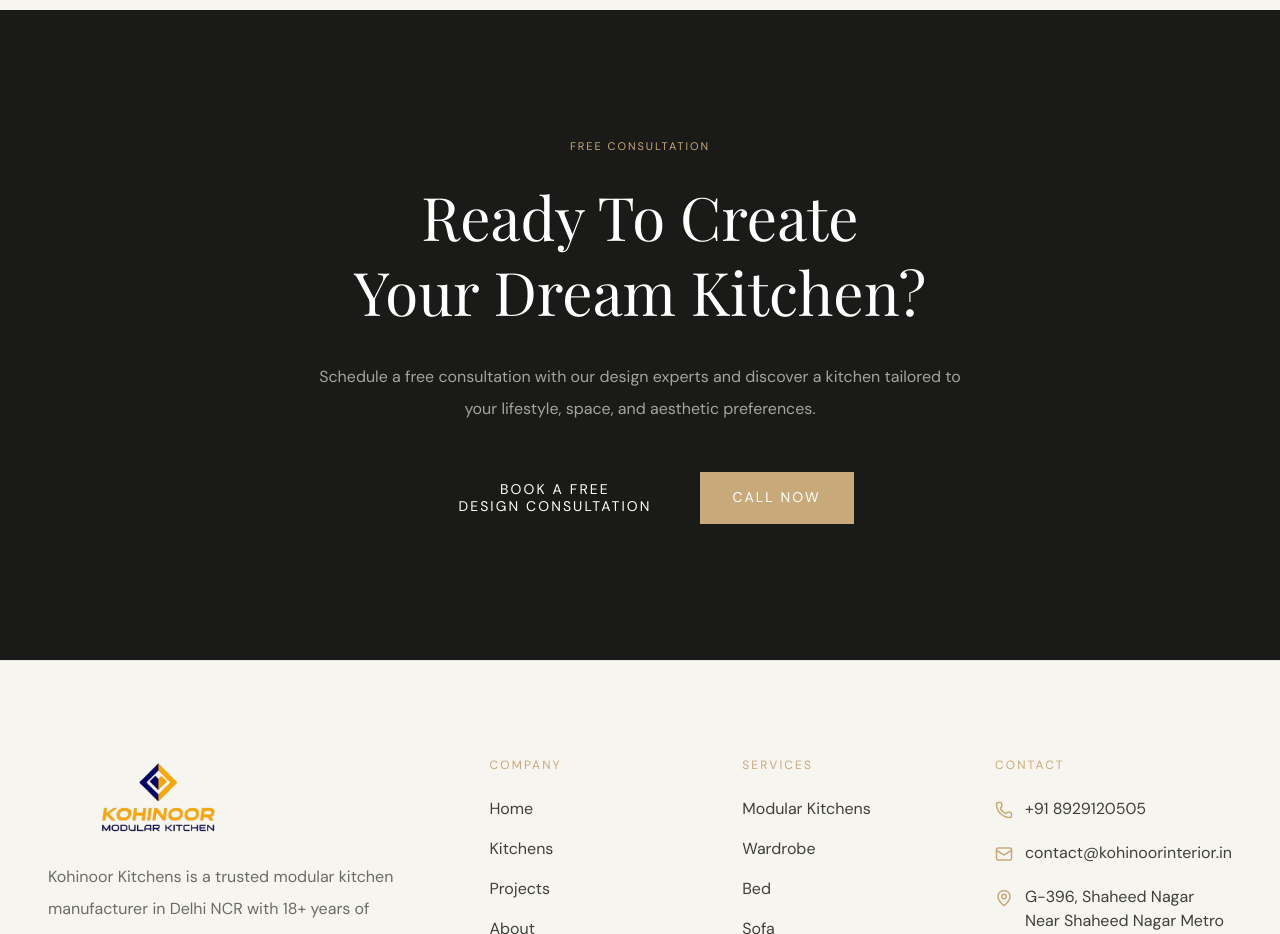
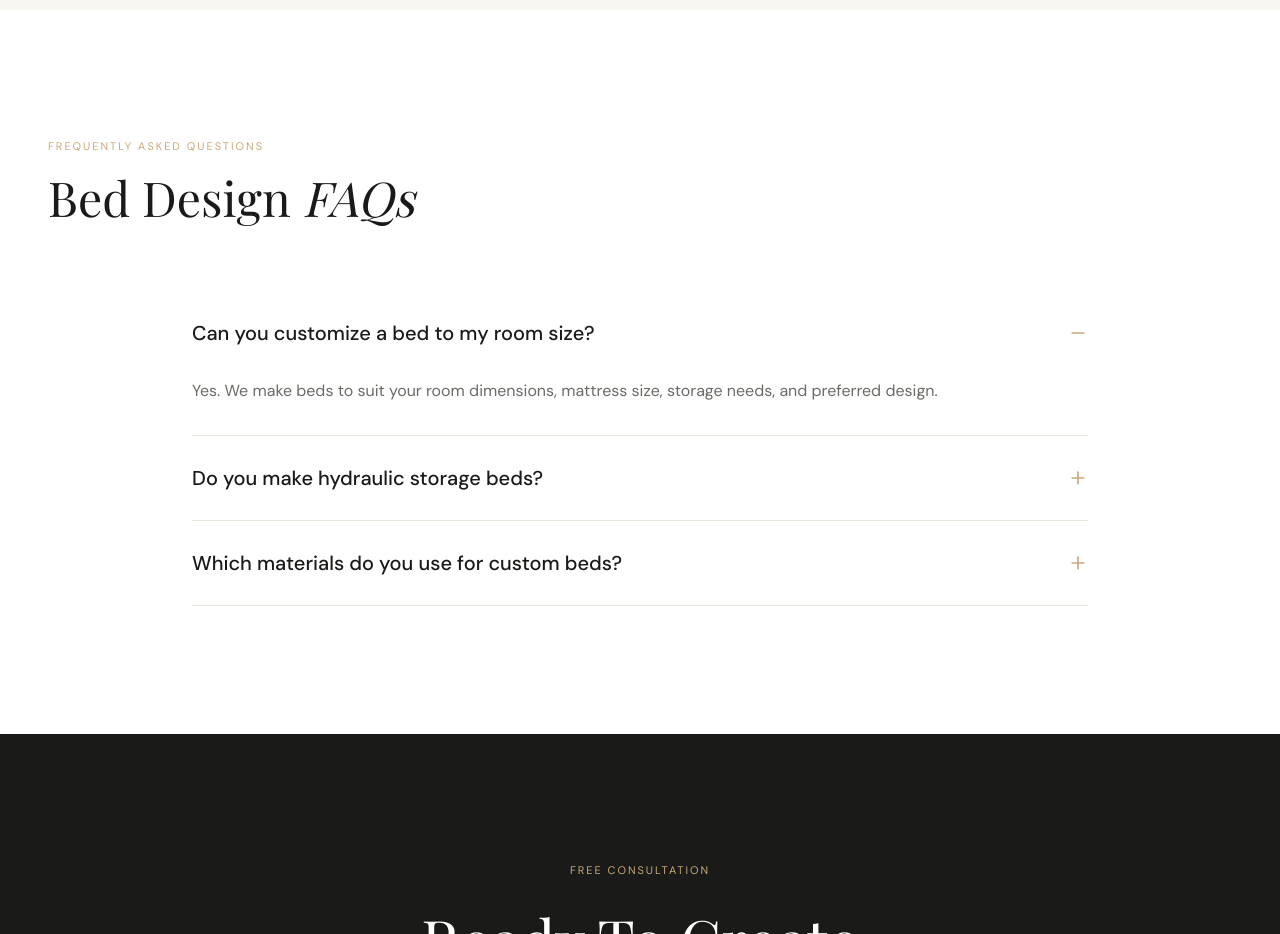
Before and after one commit to Shoaibxaif/kohinoor-kitchen-nextjs, a Next.js app: page /beds in a window 1280 px wide. Shown: the part 3080-4014 px from the top of the page. Built offline with nearby package versions, Linux system fonts and the light colour scheme.

Commit message:
Adding FAQs in the Furniture Section

```diff
--- a/src/app/beds/page.jsx
+++ b/src/app/beds/page.jsx
@@ -3,10 +3,12 @@ import { bedData } from "@/data/bed";
 import LayoutHero from "@/components/page-layout/LayoutHero";
 import AboutSection from "@/components/page-layout/AboutSection";
 import GallerySection from "@/components/page-layout/GallerySection";
+import FAQSection from "@/components/page-layout/FAQSection";
 
 import CTA from "@/components/home/CTASection";
 
 import bedImage from "@/assets/images/beds/hero.jpg";
+import { furnitureFaqs } from "@/data/furnitureFaq";
 
 export const metadata = {
     title: "Custom Storage Beds in Delhi NCR | Kohinoor Kitchens",
@@ -55,6 +57,7 @@ export default function BedPage() {
             />
 
             <GallerySection {...gallery} />
+            <FAQSection title="Bed Design" italicWord="FAQs" items={furnitureFaqs.beds} />
 
             <CTA />
         </>
--- a/src/app/dining-furniture/page.jsx
+++ b/src/app/dining-furniture/page.jsx
@@ -3,10 +3,12 @@ import { diningFurnitureData } from "@/data/diningFurniture";
 import LayoutHero from "@/components/page-layout/LayoutHero";
 import AboutSection from "@/components/page-layout/AboutSection";
 import GallerySection from "@/components/page-layout/GallerySection";
+import FAQSection from "@/components/page-layout/FAQSection";
 
 import CTA from "@/components/home/CTASection";
 
 import diningImage from "@/assets/images/dining/hero.jpg";
+import { furnitureFaqs } from "@/data/furnitureFaq";
 
 export const metadata = {
     title: "Dining Furniture in Delhi NCR | Kohinoor Kitchens",
@@ -55,6 +57,7 @@ export default function DiningFurniturePage() {
             />
 
             <GallerySection {...gallery} />
+            <FAQSection title="Dining Furniture" italicWord="FAQs" items={furnitureFaqs.dining} />
 
             <CTA />
         </>
--- a/src/app/sofas/page.jsx
+++ b/src/app/sofas/page.jsx
@@ -3,10 +3,12 @@ import { sofaData } from "@/data/sofa";
 import LayoutHero from "@/components/page-layout/LayoutHero";
 import AboutSection from "@/components/page-layout/AboutSection";
 import GallerySection from "@/components/page-layout/GallerySection";
+import FAQSection from "@/components/page-layout/FAQSection";
 
 import CTA from "@/components/home/CTASection";
 
 import sofaImage from "@/assets/images/sofas/hero.jpg";
+import { furnitureFaqs } from "@/data/furnitureFaq";
 
 export const metadata = {
     title: "Custom Sofas in Delhi NCR | Kohinoor Kitchens",
@@ -55,6 +57,7 @@ export default function SofaPage() {
             />
 
             <GallerySection {...gallery} />
+            <FAQSection title="Sofa Design" italicWord="FAQs" items={furnitureFaqs.sofas} />
 
             <CTA />
         </>
--- a/src/app/tv-panels/page.jsx
+++ b/src/app/tv-panels/page.jsx
@@ -3,10 +3,12 @@ import { tvPanelData } from "@/data/tvPanel";
 import LayoutHero from "@/components/page-layout/LayoutHero";
 import AboutSection from "@/components/page-layout/AboutSection";
 import GallerySection from "@/components/page-layout/GallerySection";
+import FAQSection from "@/components/page-layout/FAQSection";
 
 import CTA from "@/components/home/CTASection";
 
 import tvPanelImage from "@/assets/images/tv-panel/hero.jpg";
+import { furnitureFaqs } from "@/data/furnitureFaq";
 
 export const metadata = {
     title: "Custom TV Panels in Delhi NCR | Kohinoor Kitchens",
@@ -55,6 +57,7 @@ export default function TVPanelPage() {
             />
 
             <GallerySection {...gallery} />
+            <FAQSection title="TV Panel" italicWord="FAQs" items={furnitureFaqs.tvPanels} />
 
             <CTA />
         </>
--- a/src/app/wardrobes/page.jsx
+++ b/src/app/wardrobes/page.jsx
@@ -3,9 +3,11 @@ import { wardrobeData } from "@/data/wardrobe";
 import LayoutHero from "@/components/page-layout/LayoutHero";
 import GallerySection from "@/components/page-layout/GallerySection";
 import AboutSection from "@/components/page-layout/AboutSection";
+import FAQSection from "@/components/page-layout/FAQSection";
 import wardrobeImage from "@/assets/images/wardrobe/hero.jpg";
 
 import CTA from "@/components/home/CTASection";
+import { furnitureFaqs } from "@/data/furnitureFaq";
 
 export const metadata = {
     title: "Custom Modular Wardrobes in Ghaziabad | Kohinoor Kitchens",
@@ -53,6 +55,7 @@ export default function WardrobePage() {
             />
 
             <GallerySection {...gallery} />
+            <FAQSection title="Wardrobe" italicWord="FAQs" items={furnitureFaqs.wardrobes} />
 
             <CTA />
         </>
--- /dev/null
+++ b/src/data/furnitureFaq.js
@@ -0,0 +1,87 @@
+export const furnitureFaqs = {
+  beds: [
+    {
+      question: "Can you customize a bed to my room size?",
+      answer:
+        "Yes. We make beds to suit your room dimensions, mattress size, storage needs, and preferred design.",
+    },
+    {
+      question: "Do you make hydraulic storage beds?",
+      answer:
+        "Yes. Hydraulic storage beds are available with durable lift mechanisms and made-to-measure internal storage.",
+    },
+    {
+      question: "Which materials do you use for custom beds?",
+      answer:
+        "We offer premium engineered boards, plywood, solid wood details, laminates, veneers, and upholstered finishes based on your design and budget.",
+    },
+  ],
+  sofas: [
+    {
+      question: "Can I customize the size and shape of my sofa?",
+      answer:
+        "Yes. We can tailor L-shaped, sectional, straight, and compact sofas to your room layout and seating requirements.",
+    },
+    {
+      question: "Which upholstery options are available?",
+      answer:
+        "Choose from premium fabrics, leathers, colours, textures, and cushion densities to match your interiors and comfort preference.",
+    },
+    {
+      question: "How do I choose the right sofa for my living room?",
+      answer:
+        "Our designers help you plan the sofa dimensions, orientation, fabric, and configuration around your room size and daily use.",
+    },
+  ],
+  wardrobes: [
+    {
+      question: "Should I choose a sliding or hinged wardrobe?",
+      answer:
+        "Sliding wardrobes suit rooms with limited clearance, while hinged shutters provide full access to the interior. We recommend the right option after measuring your room.",
+    },
+    {
+      question: "Can the inside of my wardrobe be customized?",
+      answer:
+        "Yes. Internal layouts can include hanging sections, drawers, shelves, lofts, shoe storage, pull-outs, and accessory organizers.",
+    },
+    {
+      question: "Do you provide wardrobe installation?",
+      answer:
+        "Yes. Our team manages measurement, manufacturing, delivery, and professional on-site installation across Delhi NCR.",
+    },
+  ],
+  tvPanels: [
+    {
+      question: "Can a TV panel hide all visible wires?",
+      answer:
+        "Yes. We plan concealed cable routes and access points so the entertainment wall looks clean while remaining practical to service.",
+    },
+    {
+      question: "Can I add storage to a TV panel?",
+      answer:
+        "Yes. Floating drawers, display niches, cabinets, and open shelves can be integrated around the TV to suit your storage needs.",
+    },
+    {
+      question: "Will the TV panel work with my wall-mounted TV?",
+      answer:
+        "Yes. We design the panel around your TV size, mounting position, soundbar, and other equipment before fabrication.",
+    },
+  ],
+  dining: [
+    {
+      question: "What dining table sizes do you offer?",
+      answer:
+        "We make custom 4, 6, and 8-seater dining sets, with sizes adjusted to your room, circulation space, and hosting needs.",
+    },
+    {
+      question: "Can I choose the table finish and chair fabric?",
+      answer:
+        "Yes. You can select the wood finish, tabletop material, chair upholstery, and colours to coordinate with your home.",
+    },
+    {
+      question: "Do you deliver and assemble dining furniture?",
+      answer:
+        "Yes. We provide delivery and professional installation for dining furniture across Delhi NCR.",
+    },
+  ],
+};
```
